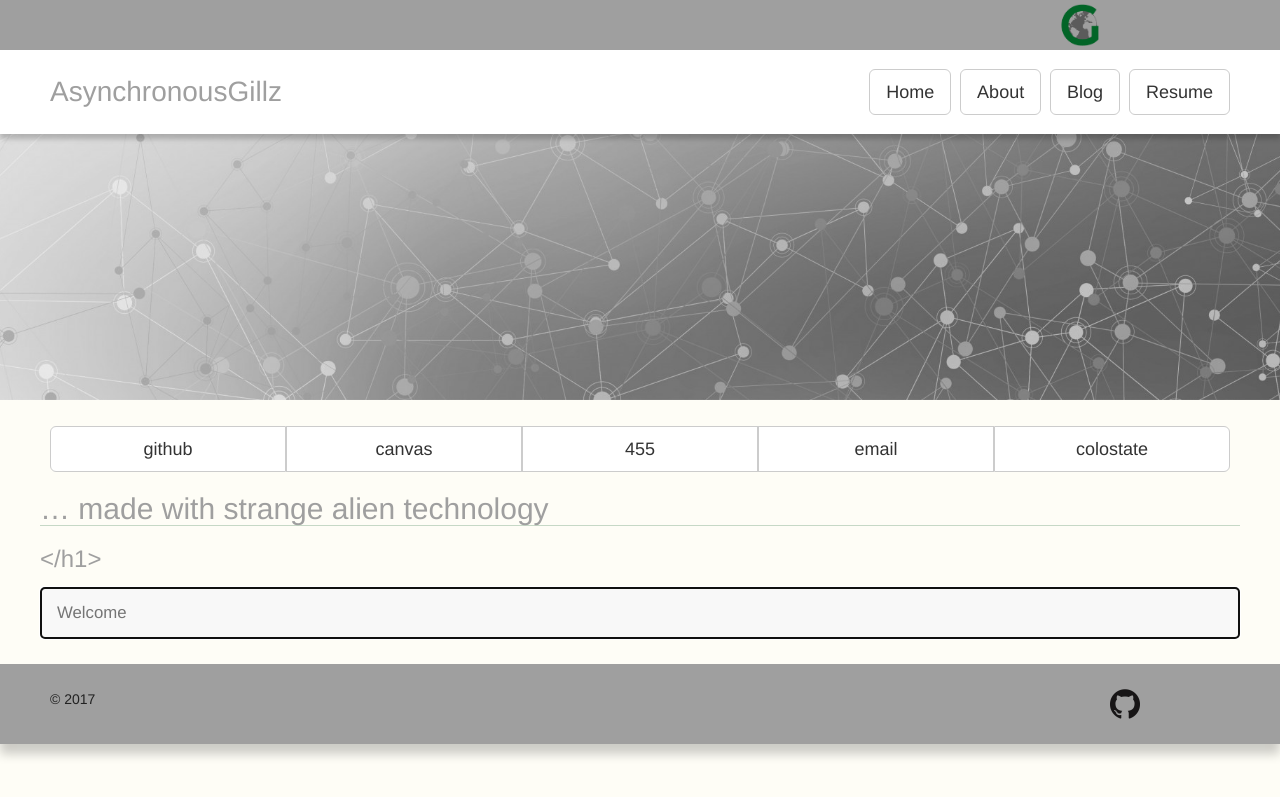
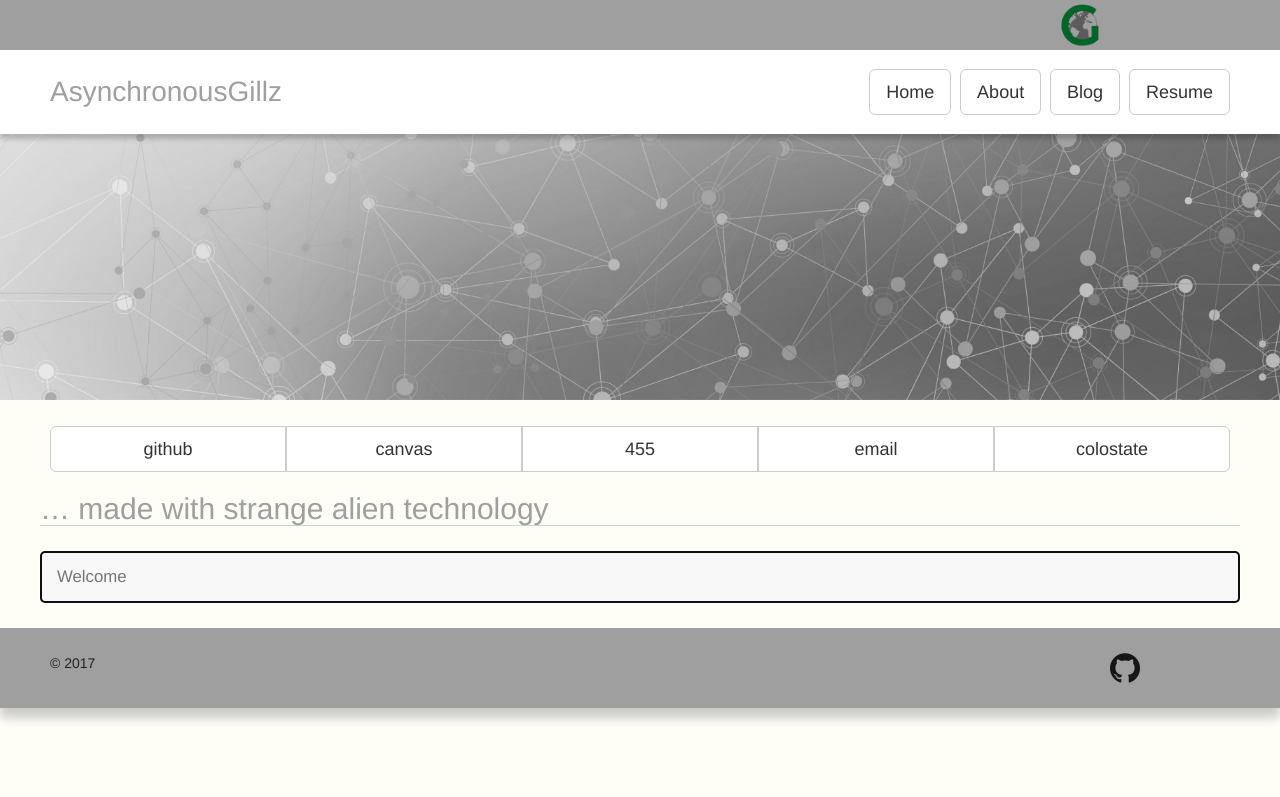
Before and after one commit to GerhardOfRivia/GerhardOfRivia.github.io, a Jekyll site: the page built from index.md, in a window 1280 px wide. Shown: the top 797 px of the page. Built offline with Jekyll 4.4.1, drawn with Linux system fonts in a browser that asks for light colours; nearby versions of some CDN libraries.

Commit message:
Index now has Search and blog will contain all postings.

```diff
--- a/_includes/search.html
+++ b/_includes/search.html
@@ -1,5 +1,5 @@
 
-<h3 id="time"></h1>
+<h3 id="time"></h3>
 <h4 id="date"></h4>
 <form name="searchForm" class="searchForm" method="GET"  action="javascript:searchForm()">
 	<p>
@@ -9,4 +9,4 @@
 </form>
 <ul id="searchEngineList" class="hide"></ul>
 
-<script type="text/javascript" src="assets/js/site.js"></script>
+<script type="text/javascript" src="assets/site.js"></script>
```
